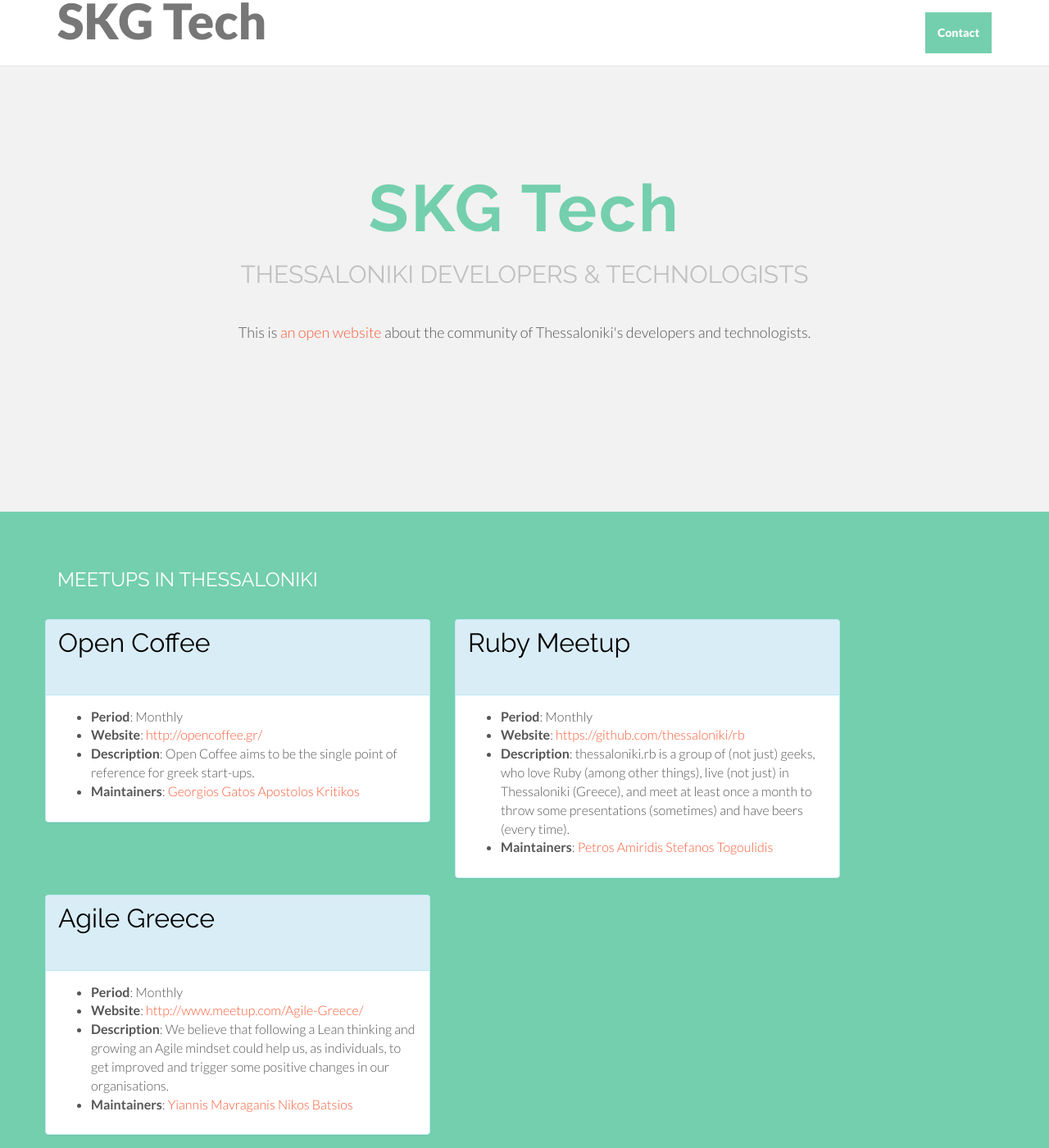
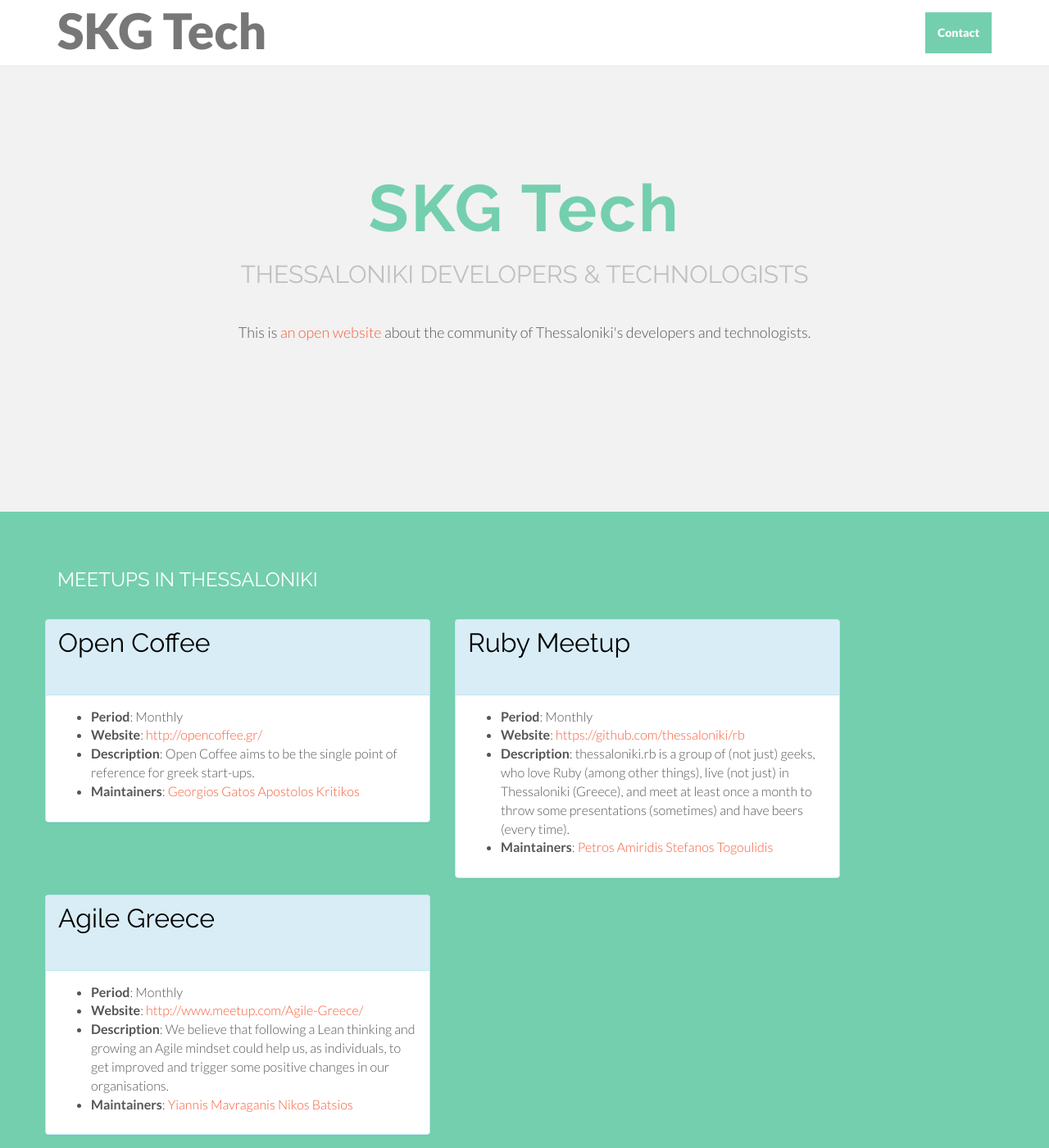
Before and after one commit to skgtech/skgtech.github.io, a Jekyll site: the page built from index.html, in a window 1280 px wide and 1400 px high. Shown: the whole window at 82% size. Built offline with Jekyll 4.4.1, drawn with Linux system fonts in a browser that asks for light colours; nearby versions of some CDN libraries.

Commit message:
style header

```diff
--- a/_includes/themes/twitter/default.html
+++ b/_includes/themes/twitter/default.html
@@ -7,7 +7,7 @@
     {% if page.description %}<meta name="description" content="{{ page.description }}">{% endif %}
     <meta name="author" content="{{ site.author.name }}">
 
-    <title>Bolt - Free Bootstrap 3 Theme</title>
+    <title>Thessaloniki Developer Meetups</title>
 
     <!-- Bootstrap core CSS -->
     <link href="assets/css/bootstrap.css" rel="stylesheet">
--- a/assets/css/main.css
+++ b/assets/css/main.css
@@ -102,7 +102,7 @@ a:after {
 
 .navbar-brand {
 	font-size: 60px;
-	padding-top: 0px;
+	padding-top: 12px;
 	padding-bottom: 0px;
 }
 
```
